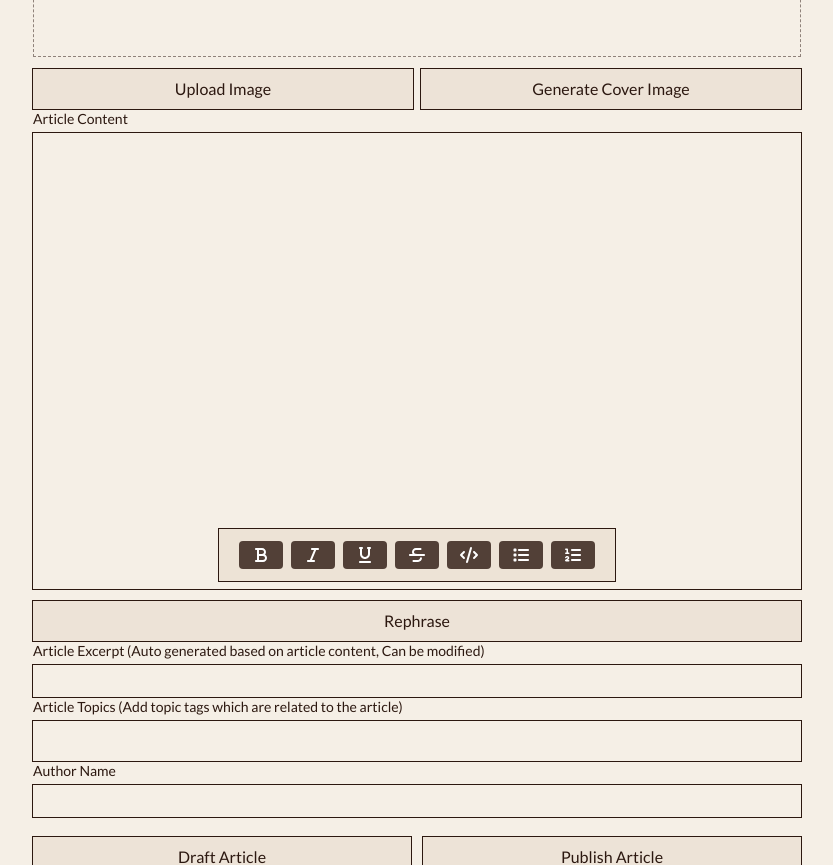
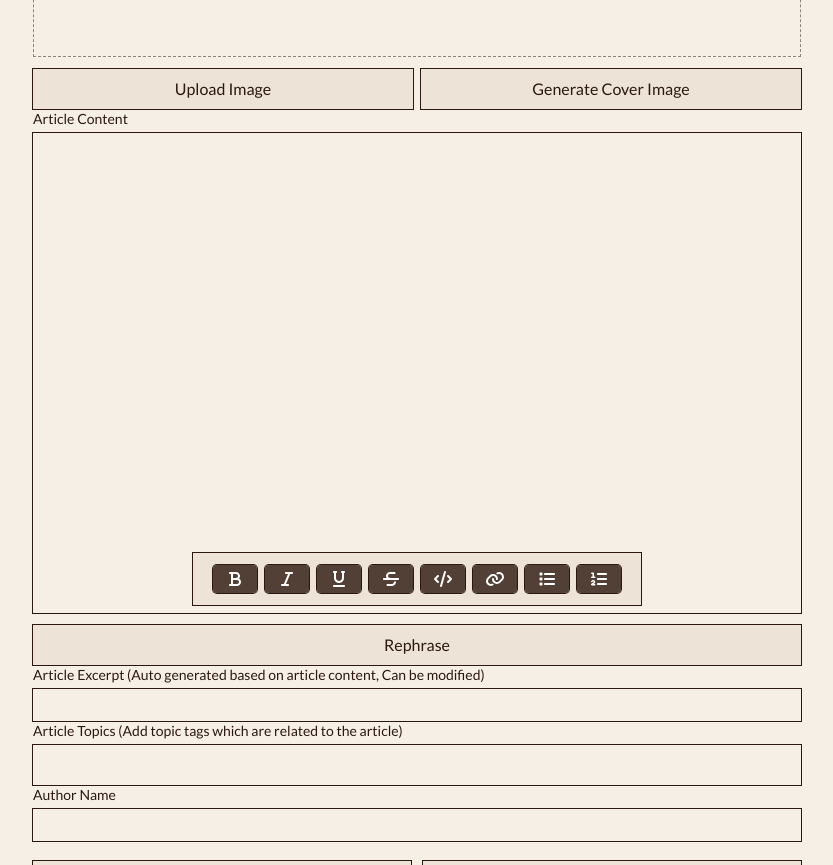
Before and after one commit to bye-shuvo/HowILearnedIt, a React (Vite) app: page /admin/article/new in a window 1280 px wide. Shown: the part 540-1405 px from the top of the page, without its empty margins (223-1056 px from the left). Built offline with nearby package versions, Linux system fonts and the light colour scheme; a web font is replaced by a local one.

Commit message:
Update : Added components for a text editor | unfinished

```diff
--- /dev/null
+++ b/src/Admin/New Article/Text_Editor_System/ContentController.tsx
@@ -0,0 +1,51 @@
+import React, { type Dispatch } from "react";
+import controls, { type IModifier } from "./TextModifier";
+import { ModifierManager } from "./ModifierManager";
+
+const ContentController = (props: {
+  contentRef: React.RefObject<HTMLDivElement | null>;
+  activeModifiers: IModifier[] | undefined;
+  setActiveModifiers: Dispatch<React.SetStateAction<IModifier[] | undefined>>;
+}) => {
+
+  const handleActiveModifers = (name: string) => {
+    const modifierManager = new ModifierManager();
+    const activeModifier = modifierManager.toggle(name);
+
+    if (!activeModifier) {
+      return;
+    }
+
+    props.setActiveModifiers((prev) => {
+      if (prev?.includes(activeModifier)) {
+        return prev;
+      } else {
+        return prev ? [...prev , activeModifier] : [activeModifier];
+      }
+    });
+
+    console.log(props.activeModifiers);
+  };
+
+  return (
+    <div
+      id="content-controls"
+      className="absolute bottom-2 py-3 px-5 w-fit text-center left-1/2 -translate-x-1/2 flex gap-2 bg-offset-white-hover ring-1 ring-text"
+    >
+      {controls.map((control, index) => {
+        return (
+          <button
+            key={index}
+            className={`cursor-pointer px-3 py-1 bg-text/80 ring-1 ring-text rounded hover:bg-text/90`}
+            title={control.name}
+            onClick={() => handleActiveModifers(control.name)}
+          >
+            {control.icon}
+          </button>
+        );
+      })}
+    </div>
+  );
+};
+
+export default ContentController;
--- /dev/null
+++ b/src/Admin/New Article/Text_Editor_System/ContentEditor.tsx
@@ -0,0 +1,61 @@
+import React, { useState, useRef, useEffect, useCallback } from "react";
+import type { articleInput } from "../utils/input";
+import ContentController from "./ContentController";
+import type { IModifier } from "./TextModifier";
+
+const ContentEditor = ({ input }: { input: articleInput }) => {
+  const [activeModifiers, setActiveModifiers] = useState<IModifier[]>();
+  const contentRef = useRef<HTMLDivElement | null>(null);
+
+  const handleInput = useCallback((e: React.KeyboardEvent<HTMLDivElement>) => {
+    let modifiedChar = e.key;
+    console.log(modifiedChar);
+    if(!e.key.match('\A-Za-z0-1\@')){
+      return '';
+    }
+    const modiferText = activeModifiers?.map((modifier) => {
+      modifiedChar = modifier.apply(e.key);
+      return modifiedChar;
+    }).join("");
+
+    if (!modiferText) {
+      return;
+    }
+    if (contentRef.current) {
+      contentRef.current.innerHTML = modiferText;
+    }
+  } , [activeModifiers]);
+
+  return (
+    <div id={input.fieldName} className="flex flex-col gap-3">
+      <div
+        aria-label="Content-write"
+        className="flex w-full h-fit pb-20 ring-1 relative scrollbar-thumb-text/50 scrollbar-track-offset-white"
+      >
+        <div
+          ref={contentRef}
+          id={input.fieldName}
+          role="textbox"
+          aria-label={input.labelName}
+          className="text-[17px] w-full min-h-100 outline-0 p-4 max-h-dvh overflow-y-scroll overflow-x-hidden"
+          contentEditable={true}
+          translate="no"
+          onKeyDown={handleInput}
+        />
+        <ContentController
+          contentRef = {contentRef}
+          activeModifiers = {activeModifiers}
+          setActiveModifiers = {setActiveModifiers}
+        />
+      </div>
+      <button
+        aria-label="Content-rephraser"
+        className="ring-1 py-2 bg-offset-white-hover/90 hover:text-white hover:cursor-pointer hover:bg-text"
+      >
+        Rephrase
+      </button>
+    </div>
+  );
+};
+
+export default ContentEditor;
--- /dev/null
+++ b/src/Admin/New Article/Text_Editor_System/ModifierManager.tsx
@@ -0,0 +1,12 @@
+import controls from "./TextModifier";
+import { type IModifier } from "./TextModifier"
+
+interface IModifierManager {
+    toggle(control : string) : IModifier | undefined;
+}
+
+export class ModifierManager implements IModifierManager {
+    toggle(control : string) : IModifier | undefined {
+        return controls.find((ctrl:IModifier) => ctrl.name === control);
+    }
+}
--- a/src/Admin/New Article/utils/TextModifier.tsx
+++ b/src/Admin/New Article/Text_Editor_System/TextModifier.tsx
@@ -1,12 +1,12 @@
 import type { ReactNode } from "react";
 
-interface IModifier {
+export interface IModifier {
     name: string;
     icon: ReactNode;
     apply(text: string): string;
 }
 
-class BoldModifier implements IModifier {
+export class BoldModifier implements IModifier {
     name = "bold";
     icon = <svg className="h-5 w-5" xmlns="http://www.w3.org/2000/svg" viewBox="0 0 640 640"><path fill="white" d="M160 96C142.3 96 128 110.3 128 128C128 145.7 142.3 160 160 160L192 160L192 480L160 480C142.3 480 128 494.3 128 512C128 529.7 142.3 544 160 544L384 544C454.7 544 512 486.7 512 416C512 369.5 487.2 328.7 450 306.3C468.7 284 480 255.3 480 224C480 153.3 422.7 96 352 96L160 96zM416 224C416 259.3 387.3 288 352 288L256 288L256 160L352 160C387.3 160 416 188.7 416 224zM256 480L256 352L384 352C419.3 352 448 380.7 448 416C448 451.3 419.3 480 384 480L256 480z"/></svg>;
 
@@ -47,7 +47,7 @@ class CodeModifier implements IModifier {
     icon = <svg className="h-5 w-5" xmlns="http://www.w3.org/2000/svg" viewBox="0 0 640 640"><path fill="white" d="M392.8 65.2C375.8 60.3 358.1 70.2 353.2 87.2L225.2 535.2C220.3 552.2 230.2 569.9 247.2 574.8C264.2 579.7 281.9 569.8 286.8 552.8L414.8 104.8C419.7 87.8 409.8 70.1 392.8 65.2zM457.4 201.3C444.9 213.8 444.9 234.1 457.4 246.6L530.8 320L457.4 393.4C444.9 405.9 444.9 426.2 457.4 438.7C469.9 451.2 490.2 451.2 502.7 438.7L598.7 342.7C611.2 330.2 611.2 309.9 598.7 297.4L502.7 201.4C490.2 188.9 469.9 188.9 457.4 201.4zM182.7 201.3C170.2 188.8 149.9 188.8 137.4 201.3L41.4 297.3C28.9 309.8 28.9 330.1 41.4 342.6L137.4 438.6C149.9 451.1 170.2 451.1 182.7 438.6C195.2 426.1 195.2 405.8 182.7 393.3L109.3 320L182.6 246.6C195.1 234.1 195.1 213.8 182.6 201.3z"/></svg>;
 
     apply(text: string) : string {
-        return `<pre>${text}</pre>`;
+        return `<code>${text}</code>`;
     }
 }
 
@@ -56,7 +56,7 @@ class LinkModifier implements IModifier {
     icon = <svg className="h-5 w-5" xmlns="http://www.w3.org/2000/svg" viewBox="0 0 640 640"><path fill="white" d="M451.5 160C434.9 160 418.8 164.5 404.7 172.7C388.9 156.7 370.5 143.3 350.2 133.2C378.4 109.2 414.3 96 451.5 96C537.9 96 608 166 608 252.5C608 294 591.5 333.8 562.2 363.1L491.1 434.2C461.8 463.5 422 480 380.5 480C294.1 480 224 410 224 323.5C224 322 224 320.5 224.1 319C224.6 301.3 239.3 287.4 257 287.9C274.7 288.4 288.6 303.1 288.1 320.8C288.1 321.7 288.1 322.6 288.1 323.4C288.1 374.5 329.5 415.9 380.6 415.9C405.1 415.9 428.6 406.2 446 388.8L517.1 317.7C534.4 300.4 544.2 276.8 544.2 252.3C544.2 201.2 502.8 159.8 451.7 159.8zM307.2 237.3C305.3 236.5 303.4 235.4 301.7 234.2C289.1 227.7 274.7 224 259.6 224C235.1 224 211.6 233.7 194.2 251.1L123.1 322.2C105.8 339.5 96 363.1 96 387.6C96 438.7 137.4 480.1 188.5 480.1C205 480.1 221.1 475.7 235.2 467.5C251 483.5 269.4 496.9 289.8 507C261.6 530.9 225.8 544.2 188.5 544.2C102.1 544.2 32 474.2 32 387.7C32 346.2 48.5 306.4 77.8 277.1L148.9 206C178.2 176.7 218 160.2 259.5 160.2C346.1 160.2 416 230.8 416 317.1C416 318.4 416 319.7 416 321C415.6 338.7 400.9 352.6 383.2 352.2C365.5 351.8 351.6 337.1 352 319.4C352 318.6 352 317.9 352 317.1C352 283.4 334 253.8 307.2 237.5z"/></svg>;
 
     apply(text: string) : string {
-        return `<a href=${text}>${text}</a>`;
+        return `<a>${text}</a>`;
     }
 }
 
@@ -83,6 +83,7 @@ const controls : IModifier[] = [
     new UnderlineModifier(),
     new StrikeThrough(),
     new CodeModifier(),
+    new LinkModifier(),
     new ListUlModifier(),
     new ListOlModifier()
 ];
--- a/src/Admin/New Article/utils/ArticleInput.tsx
+++ b/src/Admin/New Article/utils/ArticleInput.tsx
@@ -1,6 +1,6 @@
 import type { articleInput } from "./input.ts";
 import ImageUploader from "./ImageUploader.tsx";
-import ContentEditor from "./ContentEditor.tsx";
+import ContentEditor from "../Text_Editor_System/ContentEditor.tsx";
 import CategorySelector from "./CategorySelector.tsx";
 import type { Key } from "react";
 import ArticleTopics from "./ArticleTopics.tsx";
--- a/src/Admin/New Article/utils/ContentController.tsx
+++ /dev/null
@@ -1,35 +0,0 @@
-import React from "react";
-import controls from "./TextModifier";
-
-const ContentController = ({
-  contentRef
-}: {
-  contentRef : React.RefObject<HTMLDivElement | null>;
-}) => {
-
-    const handleContent = (modifiedHtml : string) => {
-     contentRef.current!.innerHTML = modifiedHtml ;
-  }
-
-  return (
-    <div
-      id="content-controls"
-      className="absolute bottom-2 py-3 px-5 w-fit text-center left-1/2 -translate-x-1/2 flex gap-2 bg-offset-white-hover ring-1 ring-text"
-    >
-      {controls.map((control, index) => {
-        return (
-          <button
-            key={index}
-            className="cursor-pointer px-3 py-1 bg-text/80 text-white rounded focus:bg-text hover:bg-text/90"
-            title={control.name}
-            onClick={() => handleContent(control.apply(contentRef.current!.innerHTML ? contentRef.current!.innerHTML : ''))}
-          >
-            {control.icon}
-          </button>
-        );
-      })}
-    </div>
-  );
-};
-
-export default ContentController;
--- a/src/Admin/New Article/utils/ContentEditor.tsx
+++ /dev/null
@@ -1,36 +0,0 @@
-import React, { useState, useRef } from "react";
-import type { articleInput } from "./input";
-import ContentController from "./ContentController";
-
-const ContentEditor = ({ input }: { input: articleInput }) => {
-  const contentRef = useRef<HTMLDivElement | null>(null);
-  return (
-    <div id={input.fieldName} className="flex flex-col gap-3">
-      <div
-        aria-label="Content-write"
-        className="flex w-full h-fit pb-14 ring-1 relative scrollbar-thumb-text/50 scrollbar-track-offset-white"
-      >
-        <div
-          ref={contentRef}
-          id={input.fieldName}
-          role="textbox"
-          aria-label={input.labelName}
-          className="text-[17px] w-full min-h-100 outline-0 p-4"
-          contentEditable={true}
-          translate="no"
-        />
-        <ContentController
-          contentRef = {contentRef}
-        />
-      </div>
-      <button
-        aria-label="Content-rephraser"
-        className="ring-1 py-2 bg-offset-white-hover/90 hover:text-white hover:cursor-pointer hover:bg-text"
-      >
-        Rephrase
-      </button>
-    </div>
-  );
-};
-
-export default ContentEditor;
```
